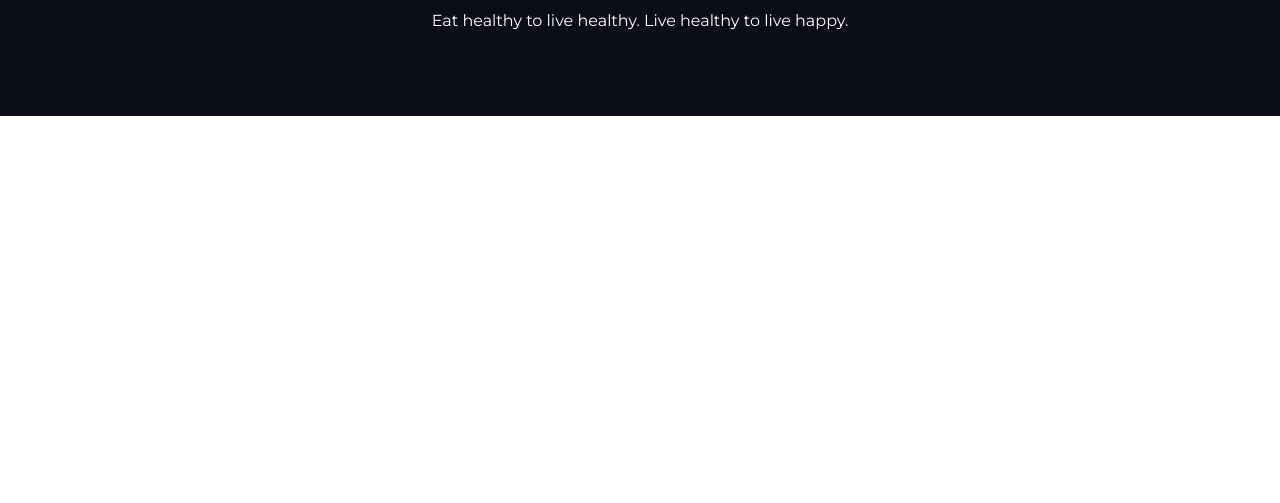
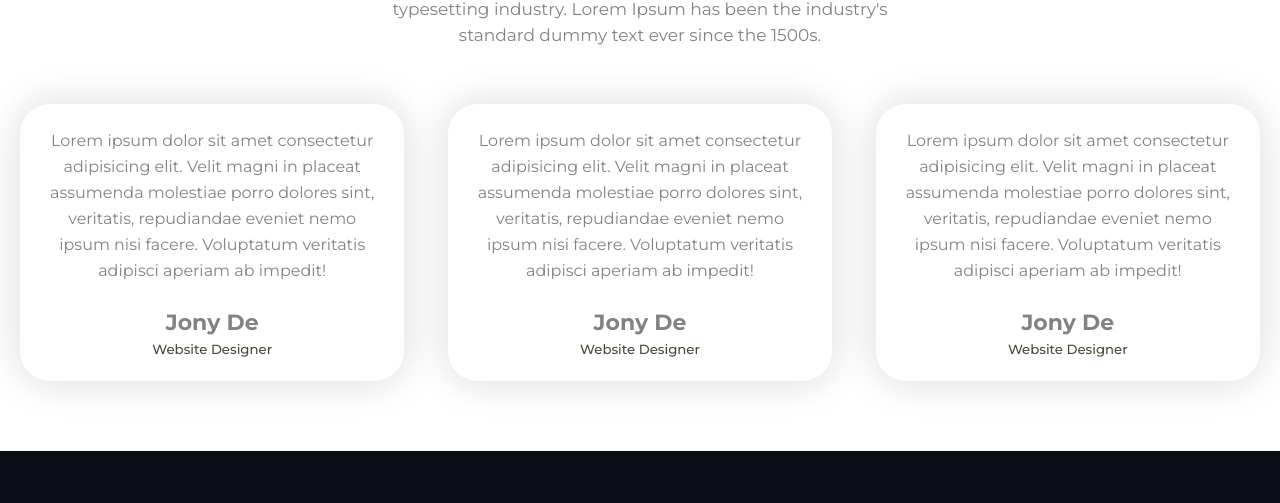
Before and after one commit to codersurjo/food-network, a plain HTML site: page index.html in a window 1280 px wide. Shown: the part 2638-3141 px from the top of the page. Before the commit the page ends 2754 px from the top, so only its background shows below. Drawn offline with Linux system fonts and the light colour scheme.

Commit message:
client say

```diff
--- a/index.html
+++ b/index.html
@@ -125,6 +125,38 @@
     </div>
     <!-- End My Recipies area design  -->
 
+    <!-- Client Say area design  -->
+    <div class="client_say_area">
+        <div class="main_area">
+            <div class="section_title">
+                <h2>Client Says</h2>
+                <p>Lorem Ipsum is simply dummy text of the printing and typesetting industry. Lorem Ipsum has been the industry's standard dummy text ever since the 1500s.</p>
+            </div>
+
+            <div class="client_all_com">
+                <div class="single_com">
+                    <p>Lorem ipsum dolor sit amet consectetur adipisicing elit. Velit magni in placeat assumenda molestiae porro dolores sint, veritatis, repudiandae eveniet nemo ipsum nisi facere. Voluptatum veritatis adipisci aperiam ab impedit!</p>
+
+                    <h4>Jony De</h4>
+                    <h5>Website Designer</h5>
+                </div>
+                <div class="single_com">
+                    <p>Lorem ipsum dolor sit amet consectetur adipisicing elit. Velit magni in placeat assumenda molestiae porro dolores sint, veritatis, repudiandae eveniet nemo ipsum nisi facere. Voluptatum veritatis adipisci aperiam ab impedit!</p>
+
+                    <h4>Jony De</h4>
+                    <h5>Website Designer</h5>
+                </div>
+                <div class="single_com">
+                    <p>Lorem ipsum dolor sit amet consectetur adipisicing elit. Velit magni in placeat assumenda molestiae porro dolores sint, veritatis, repudiandae eveniet nemo ipsum nisi facere. Voluptatum veritatis adipisci aperiam ab impedit!</p>
+
+                    <h4>Jony De</h4>
+                    <h5>Website Designer</h5>
+                </div>
+            </div>
+        </div>
+    </div>
+    <!-- End Client Say area design  -->
+
     <!-- footer area design  -->
     <footer class="footer_area">
         <div class="main_area">
--- a/style.css
+++ b/style.css
@@ -44,6 +44,57 @@ a.btn1 {
     text-decoration: none;
     color: #FFF;
 }
+
+
+/* Header area design  */
+
+.header_area_design {
+    padding: 22px 0;
+}
+
+.header_menu_item {
+    display: flex;
+    align-items: center;
+    justify-content: space-between;
+}
+
+.logo {}
+
+.logo a {
+    text-decoration: none;
+    font-size: 30px;
+    font-weight: 600;
+    line-height: normal;
+    letter-spacing: -0.02em;
+    color: #575757;
+}
+
+.nav_bar {}
+
+.nav_bar ul {}
+
+.nav_bar ul li {
+    display: inline;
+    list-style: none;
+}
+
+.nav_bar ul li a {
+    text-decoration: none;
+    font-size: 18px;
+    line-height: normal;
+    letter-spacing: -0.02em;
+    color: #575757;
+    font-weight: 400;
+    padding: 0 15px;
+    transition: 0.2s;
+}
+
+.nav_bar ul li:hover a {
+    opacity: 0.8;
+}
+
+
+/* End Header area design  */
 
 
 /* Banner area design  */
@@ -234,6 +285,48 @@ a.btn1 {
 /*End  My Recipies area design  */
 
 
+/* Client Say area design  */
+
+.client_say_area {
+    padding-bottom: 70px;
+}
+
+.client_all_com {
+    display: flex;
+    justify-content: space-between;
+}
+
+.single_com {
+    flex: 0 0 31%;
+    max-width: 31%;
+    background: #FFFFFF;
+    box-shadow: 0px 0px 40px rgba(0, 0, 0, 0.15);
+    border-radius: 30px;
+    padding: 24px;
+    box-sizing: border-box;
+    text-align: center;
+}
+
+.single_com p {
+    font-size: 16px;
+    margin-bottom: 25px;
+}
+
+.single_com h4 {
+    font-size: 22px;
+    color: #828282;
+}
+
+.single_com h5 {
+    margin-top: 5px;
+    font-weight: 500;
+    color: #4f4738;
+}
+
+
+/* End Client Say area design  */
+
+
 /* footer area design  */
 
 .footer_area {
@@ -264,50 +357,5 @@ a.btn1 {
     font-size: 16px;
 }
 
-.header_area_design {
-    padding: 22px 0;
-}
-
-.header_menu_item {
-    display: flex;
-    align-items: center;
-    justify-content: space-between;
-}
-
-.logo {}
-
-.logo a {
-    text-decoration: none;
-    font-size: 30px;
-    font-weight: 600;
-    line-height: normal;
-    letter-spacing: -0.02em;
-    color: #575757;
-}
-
-.nav_bar {}
-
-.nav_bar ul {}
-
-.nav_bar ul li {
-    display: inline;
-    list-style: none;
-}
-
-.nav_bar ul li a {
-    text-decoration: none;
-    font-size: 18px;
-    line-height: normal;
-    letter-spacing: -0.02em;
-    color: #575757;
-    font-weight: 400;
-    padding: 0 15px;
-    transition: 0.2s;
-}
-
-.nav_bar ul li:hover a {
-    opacity: 0.8;
-}
-
 
 /* End Footer area design  */
```
Also changed, not shown: images/img1.png.
